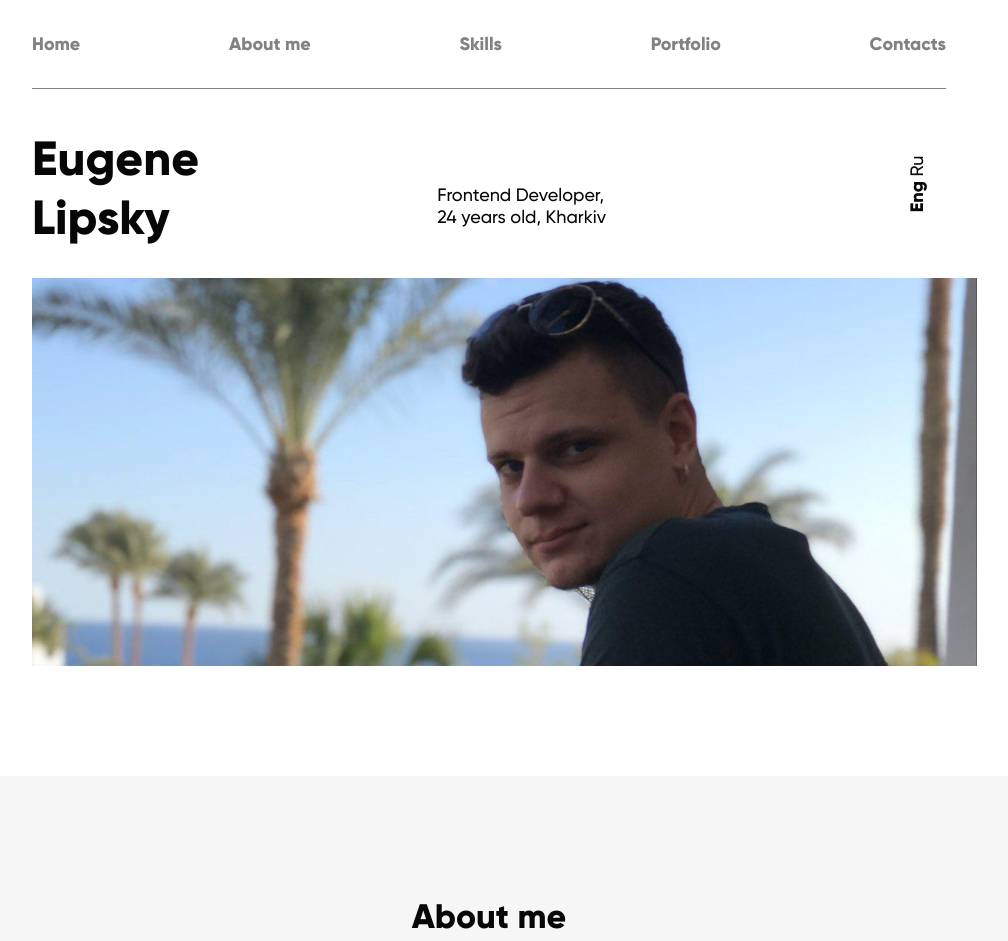
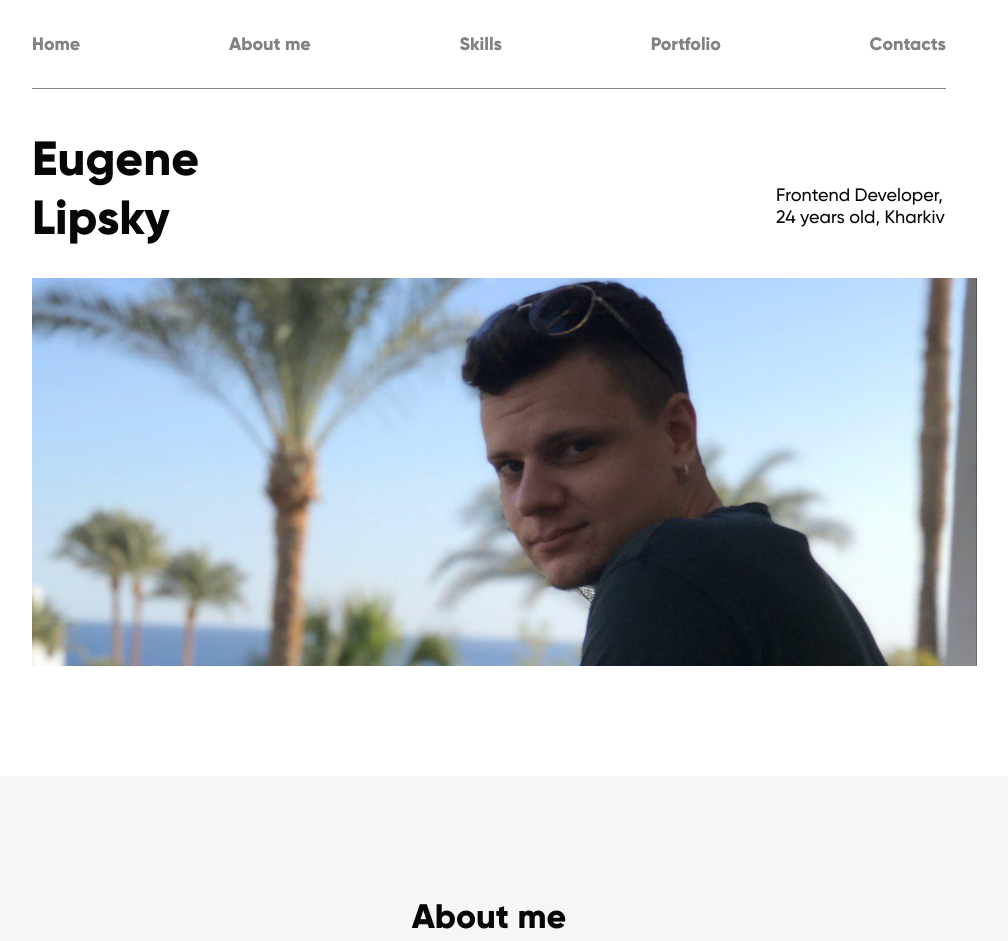
Before and after one commit to eugenelipsky/eugenelipsky.github.io, a plain HTML site: page index.html in a window 1280 px wide. Shown: the top 941 px of the page, without its empty margins (151-1159 px from the left). Drawn offline with nearby package versions, Linux system fonts and the light colour scheme; files whose address does not match are found by name.

Commit message:
Update index.html

```diff
--- a/index.html
+++ b/index.html
@@ -38,10 +38,10 @@
             Frontend Developer,
             24 years old, Kharkiv
           </div>
-          <div class="header-main__author-language">
+          <!-- <div class="header-main__author-language">
             <a class="active" href="#">Eng</a>
             <a href="#">Ru</a>
-          </div>
+          </div> -->
         </div>
         <div class="header-main__image">
           <img class="header-bg__full" src="images/header-bg1.jpg" alt="">
```
